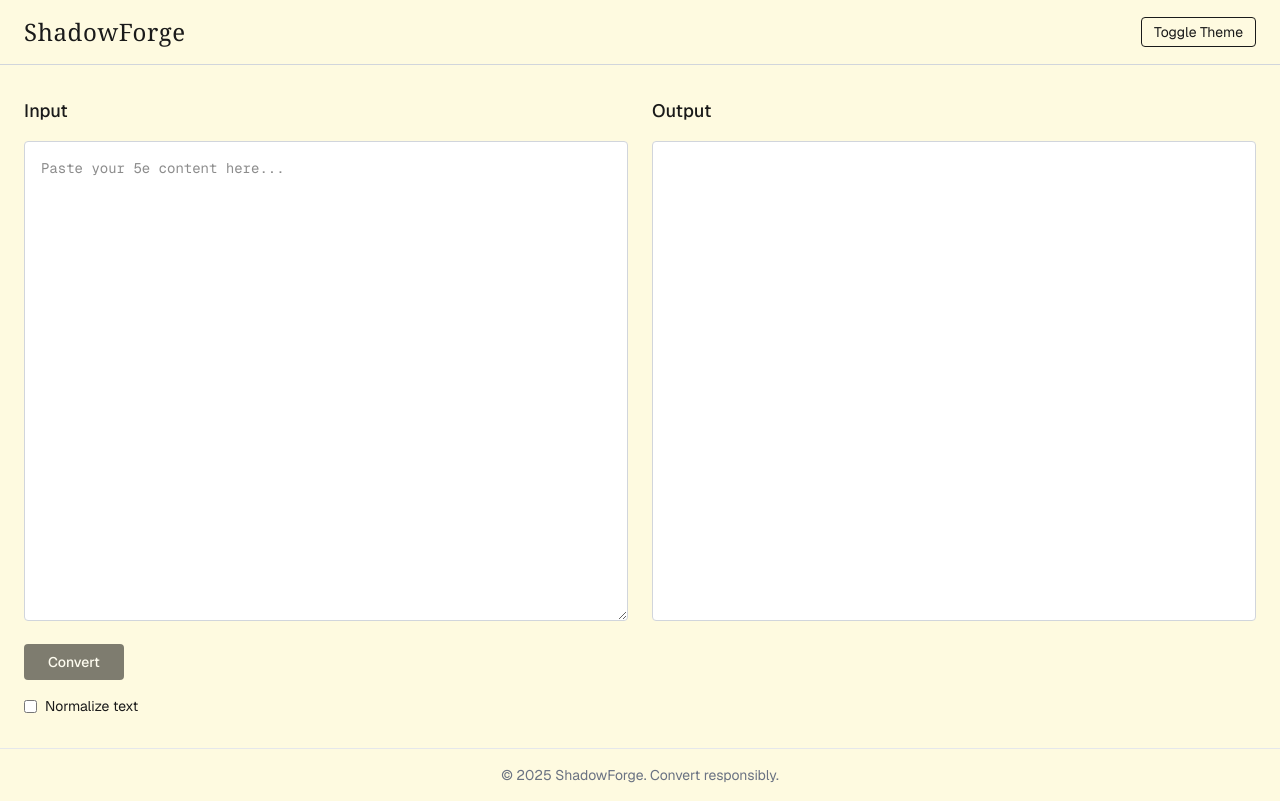
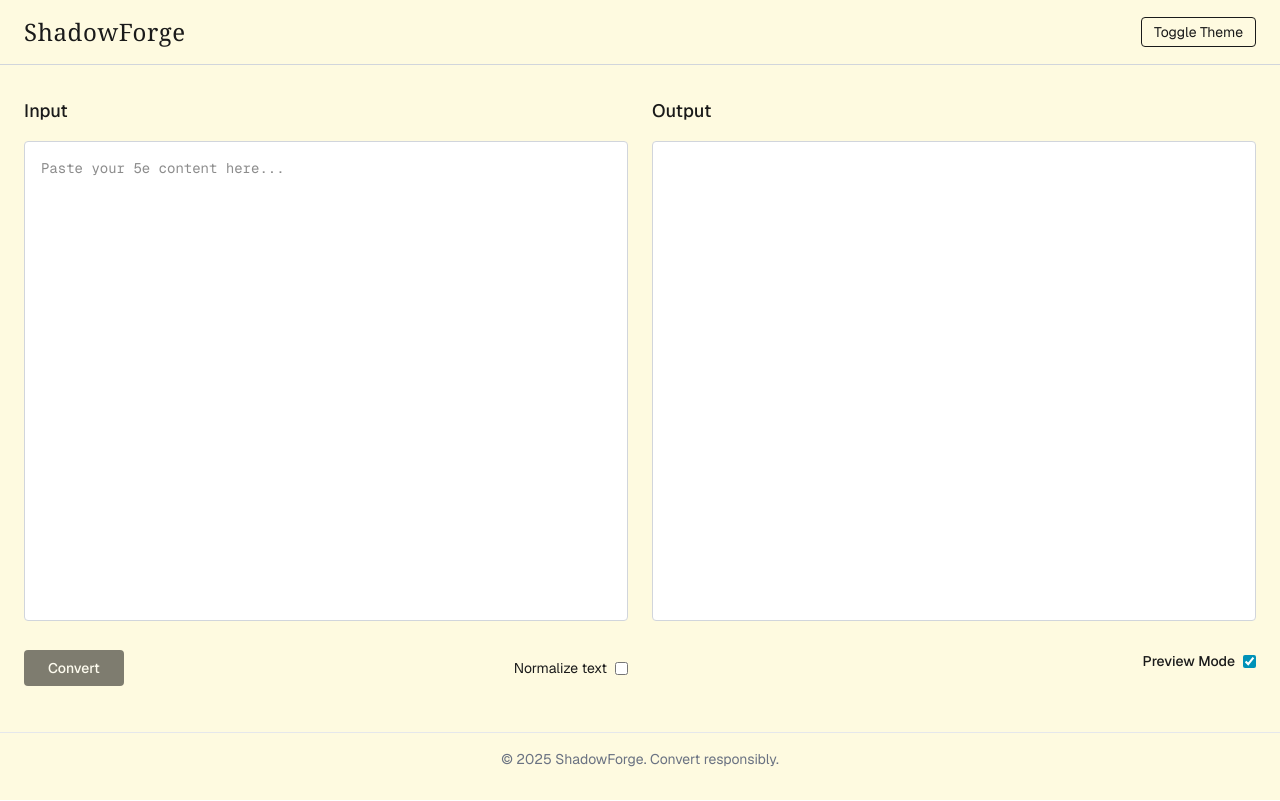
Before and after one commit to rickboot/ShadowForge, a Next.js app: page / in a window 1280 px wide. Built offline with nearby package versions, Linux system fonts and the light colour scheme.

Commit message:
add markdown preview toggle

```diff
--- a/components/ShadowForgeLayout.tsx
+++ b/components/ShadowForgeLayout.tsx
@@ -1,6 +1,6 @@
-'user client';
+'use client';
 
-import React from 'react';
+import React, { useState } from 'react';
 import ReactMarkdown from 'react-markdown';
 
 interface ShadowForgeLayoutProps {
@@ -22,6 +22,7 @@ export default function ShadowForgeLayout({
   setNormalize,
   handleConvert,
 }: ShadowForgeLayoutProps) {
+  const [previewMode, setPreviewMode] = useState(true);
   return (
     <div className='min-h-screen bg-[#fefae0] dark:bg-[#121212] text-[#1a1a1a] dark:text-[#fefae0] font-sans'>
       <header className='flex items-center justify-between px-6 py-4 border-b border-gray-300 dark:border-gray-700'>
@@ -36,11 +37,14 @@ export default function ShadowForgeLayout({
         <section className='flex-1 space-y-4'>
           <h2 className='text-lg font-medium'>Input</h2>
           <textarea
-            className='w-full h-120 p-4 border border-gray-300 dark:border-gray-700 rounded bg-white dark:bg-black font-mono text-sm'
+            resize-none
+            className='w-full resize-none h-120 p-4 border border-gray-300 dark:border-gray-700 rounded bg-white dark:bg-black font-mono text-sm'
             placeholder='Paste your 5e content here...'
             value={input}
             onChange={(e) => setInput(e.target.value)}
           />
+
+          <div className='flex items-center h-12 justify-between gap-2 mb-2'>
             <button
               onClick={handleConvert}
               disabled={loading || !input.trim()}
@@ -49,23 +53,40 @@ export default function ShadowForgeLayout({
               {loading ? 'Converting...' : 'Convert'}
             </button>
             <label className='flex items-center space-x-2 text-sm'>
+              <span>Normalize text</span>
               <input
                 type='checkbox'
                 checked={normalize}
                 onChange={(e) => setNormalize(e.target.checked)}
-              className='form-checkbox'
+                className='form-checkbox accent-cyan-600'
               />
-            <span>Normalize text</span>
             </label>
+          </div>
         </section>
 
         {/* === output === */}
         <section className='flex-1 space-y-4'>
           <h2 className='text-lg font-medium'>Output</h2>
           <div className='w-full h-120 p-4 border border-gray-300 dark:border-gray-700 rounded bg-white dark:bg-black overflow-auto'>
+            {previewMode ? (
               <div className='prose prose-sm max-w-none dark:prose-invert'>
                 <ReactMarkdown>{output}</ReactMarkdown>
               </div>
+            ) : (
+              <pre className='whitespace-pre-wrap font-mono text-sm'>
+                {output}
+              </pre>
+            )}
+          </div>
+
+          <div className='flex h-12 items-center justify-end gap-2 mb-2'>
+            <label className='text-sm font-medium'>Preview Mode</label>
+            <input
+              type='checkbox'
+              checked={previewMode}
+              onChange={() => setPreviewMode(!previewMode)}
+              className='form-checkbox accent-cyan-600'
+            />
           </div>
         </section>
       </main>
```
Lines whose indentation alone changed are shown as unchanged.
